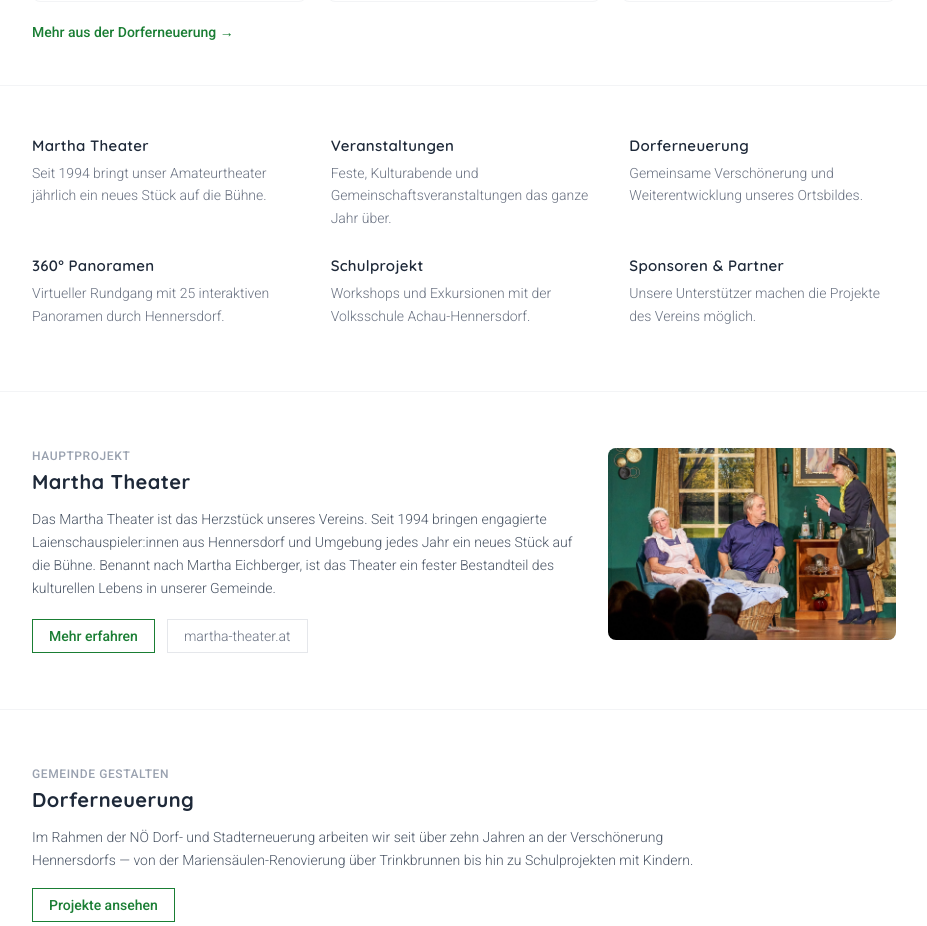
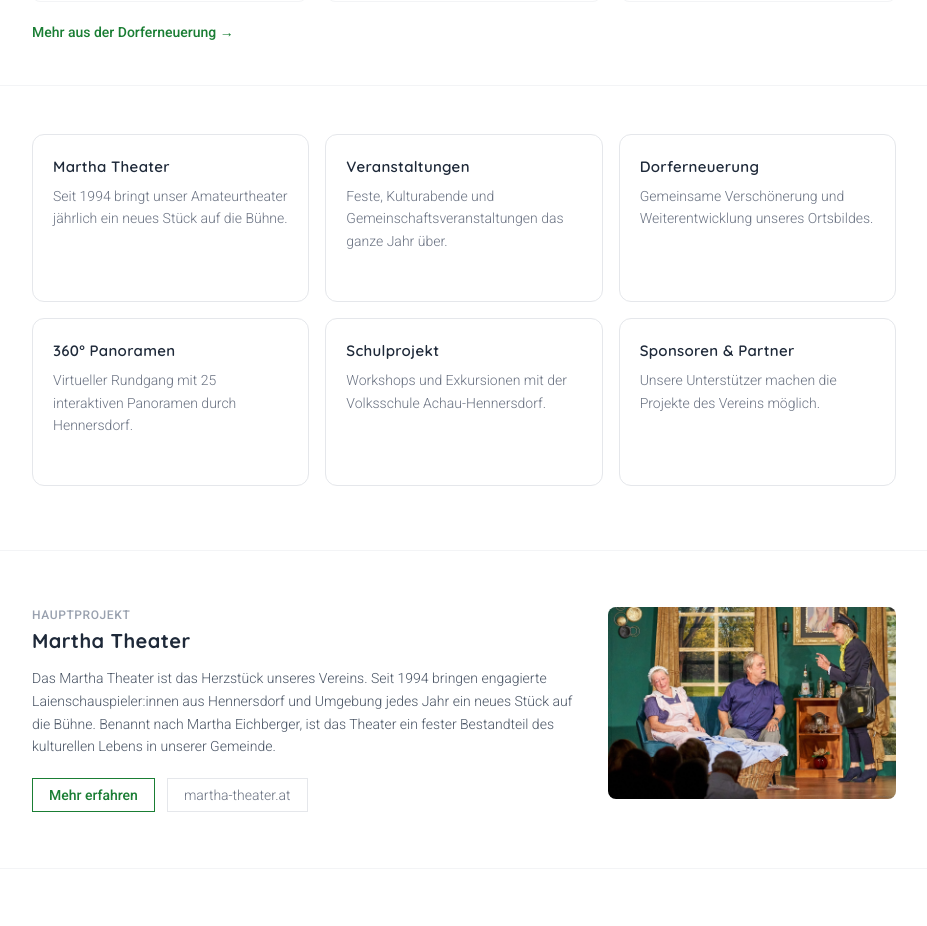
Before and after one commit to StephanAT/kulturverein-hennersdorf, a Next.js app: page / in a window 1280 px wide. Shown: the part 920-1846 px from the top of the page, without its empty margins (176-1103 px from the left). Built offline with nearby package versions, Linux system fonts and the light colour scheme; no server answers.

Commit message:
Homepage sections as clickable cards with border, shadow hover, and arrow
Co-Authored-By: Claude Opus 4.6 <noreply@anthropic.com>

```diff
--- a/src/app/(site)/page.tsx
+++ b/src/app/(site)/page.tsx
@@ -178,13 +178,20 @@ export default async function HomePage() {
       {/* Sections */}
       <section className="border-t border-gray-100 bg-white pb-16">
         <div className="mx-auto max-w-4xl px-4 pt-12">
-          <div className="grid grid-cols-1 gap-x-8 gap-y-6 sm:grid-cols-2 lg:grid-cols-3">
+          <div className="grid grid-cols-1 gap-4 sm:grid-cols-2 lg:grid-cols-3">
             {SECTIONS.map((s) => (
-              <Link key={s.href} href={s.href} className="group block">
+              <Link
+                key={s.href}
+                href={s.href}
+                className="group flex flex-col rounded-xl border border-gray-200 bg-white p-5 transition-all hover:border-brand/30 hover:shadow-md"
+              >
                 <h3 className="text-[15px] font-semibold text-gray-800 group-hover:text-brand transition-colors">
                   {s.title}
                 </h3>
-                <p className="mt-1 text-sm text-gray-500 leading-relaxed">{s.text}</p>
+                <p className="mt-1.5 flex-1 text-sm text-gray-500 leading-relaxed">{s.text}</p>
+                <span className="mt-3 text-xs font-medium text-brand opacity-0 transition-opacity group-hover:opacity-100">
+                  Mehr erfahren &rarr;
+                </span>
               </Link>
             ))}
           </div>
```
